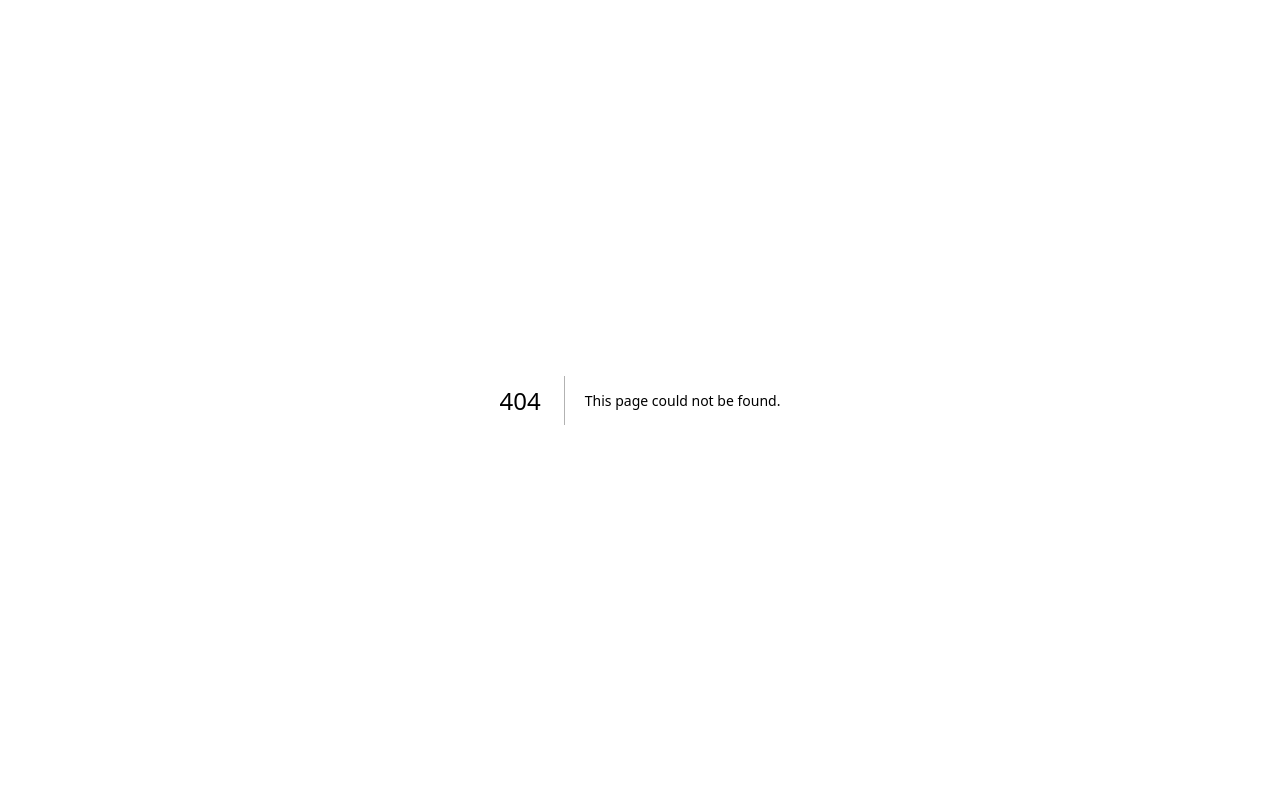
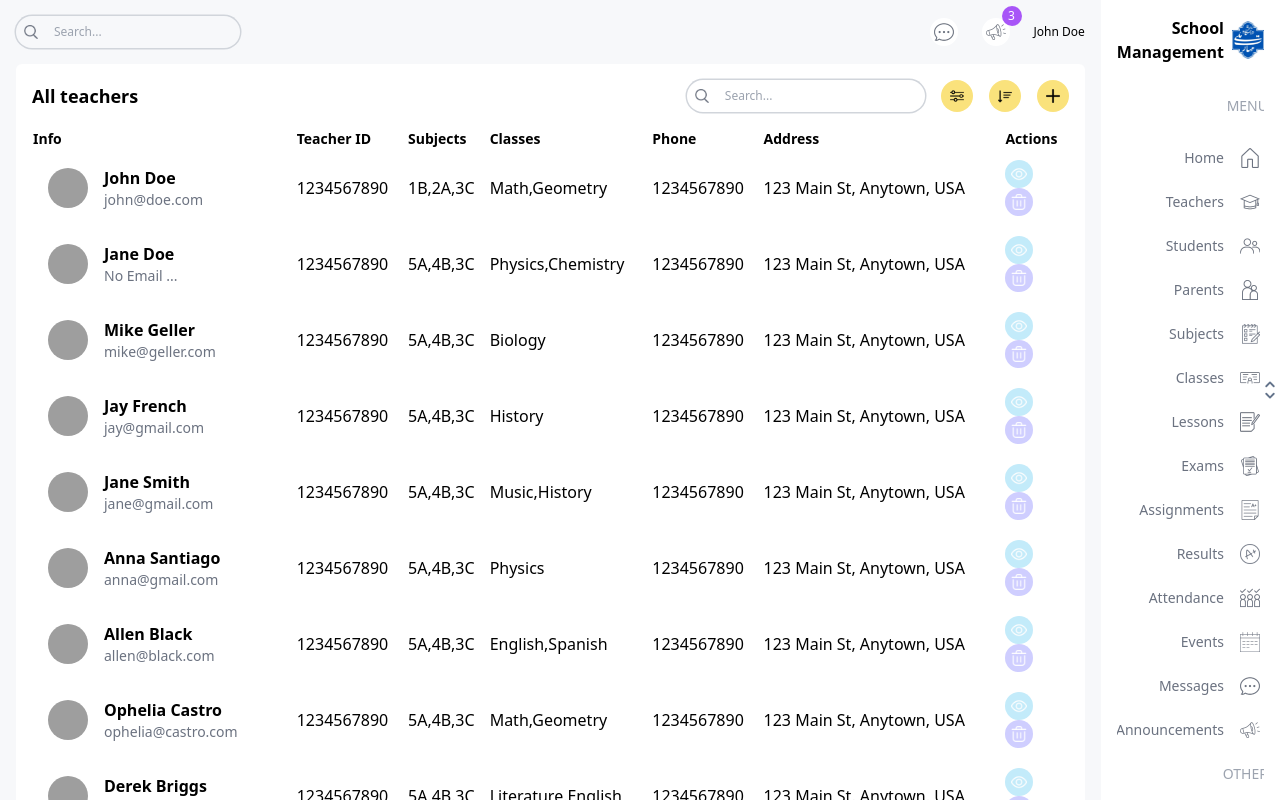
Before and after one commit to DonMohsen/school-management, a Next.js app: page /list/teachers in a window 1280 px wide. Before the commit this address had no page. Built offline with nearby package versions, Linux system fonts and the light colour scheme; grey boxes are pictures that could not be loaded.

Commit message:
until first table Donnnnne!

```diff
--- a/next.config.mjs
+++ b/next.config.mjs
@@ -1,4 +1,15 @@
 /** @type {import('next').NextConfig} */
-const nextConfig = {};
+const nextConfig = {
+    images: {
+        remotePatterns: [
+          {
+            protocol: 'https',
+            hostname: 'images.pexels.com',
+            port: '',
+            pathname: '/**',
+          },
+        ],
+      },
+};
 
 export default nextConfig;
--- /dev/null
+++ b/src/app/(dashboard)/list/teachers/page.tsx
@@ -0,0 +1,135 @@
+import Pagination from "@/components/Pagination";
+import Table from "@/components/Table";
+import TableSearch from "@/components/TableSearch";
+import { role, teachersData } from "@/lib/data";
+import Image from "next/image";
+import Link from "next/link";
+import React from "react";
+
+
+const TeacherList = () => {
+  const columns = [
+    {
+      header: "Info",
+      accessor: "info",
+    },
+    {
+      header: "Teacher ID",
+      accessor: "teacherId",
+      className: "hidden md:table-cell",
+    },
+    {
+      header: "Subjects",
+      accessor: "subjects",
+      className: "hidden md:table-cell",
+    },
+    {
+      header: "Classes",
+      accessor: "classes",
+      className: "hidden md:table-cell",
+    },
+    {
+      header: "Phone",
+      accessor: "phone",
+      className: "hidden lg:table-cell",
+    },
+    {
+      header: "Address",
+      accessor: "address",
+      className: "hidden lg:table-cell",
+    },
+    ...(role === "admin"
+      ? [
+          {
+            header: "Actions",
+            accessor: "action",
+          },
+        ]
+      : []),
+  ];
+    const renderRow=(item:any)=>(
+      <tr key={item.id}>
+        <td className="flex  items-center p-4 gap-4">
+
+
+        <Image src={item.photo} alt="photo" width={40} height={40} className="md:hidden xl:block w-10 h-10 rounded-full object-cover"/>
+        <div className="flex flex-col ">
+          <h3 className="font-semibold">{item.name}</h3>
+          {item.email?(
+          <p className="text-gray-500 text-sm">{item?.email}</p>
+        ):(          <p className="text-gray-500 text-sm">No Email ...</p>
+        )}
+
+        </div>
+        </td>
+        <td  className="hidden md:table-cell">
+          {item.teacherId}
+        </td>
+        <td  className="hidden md:table-cell">
+          {item.classes.join(",")}
+        </td>
+        <td  className="hidden md:table-cell">
+          {item.subjects.join(",")}
+        </td>
+        <td  className="hidden md:table-cell">
+          {item.phone}
+        </td>
+        <td  className="hidden md:table-cell">
+          {item.address}
+        </td>
+        <td>
+          <div className="flex items-center gap-2 ">
+            <Link href={`/list/teachers/${item.id}`}>
+            <button className="flex items-center justify-center w-7 h-7 rounded-full bg-lamaSky">
+
+            <Image src="/view.png" alt="view" width={16} height={16}/>
+            </button>
+            {role==='admin'&&
+              <button className="flex items-center justify-center w-7 h-7 rounded-full bg-lamaPurple">
+
+              <Image src="/delete.png" alt="view" width={16} height={16}/>
+              </button>
+            }
+
+            </Link>
+          </div>
+        </td>
+      </tr>
+    )
+  return (
+    <div className=" bg-white p-4 rounded-md flex-1 m-4 mt-0">
+      {/* //!TOP */}
+      <div className="flex items-center justify-between">
+        <h1 className="hidden md:block text-lg font-semibold">All teachers</h1>
+        {/* //!SEARCHBAR */}
+        <div className="flex flex-col md:flex-row items-center gap-4 w-full md:w-auto">
+          <TableSearch />
+          <div className="flex items-center justify-center gap-4 self-end">
+            <button className="w-8 h-8 flex items-center justify-center md:hover:brightness-75 rounded-full bg-lamaYellow">
+              <Image
+                src="/filter.png"
+                alt="filterlist"
+                width={14}
+                height={14}
+              />
+            </button>
+            <button className="w-8 h-8 flex items-center justify-center md:hover:brightness-75 rounded-full bg-lamaYellow">
+              <Image src="/sort.png" alt="sortlist" width={14} height={14} />
+            </button>
+            <button className="w-8 h-8 flex items-center justify-center md:hover:brightness-75 rounded-full bg-lamaYellow">
+              <Image src="/create.png" alt="add" width={14} height={14} />
+            </button>
+          </div>
+        </div>
+      </div>
+      {/* //!LIST */}
+      <Table columns={columns} renderRow={renderRow} data={teachersData}/>
+      {/* //!PAGINATION */}
+      <Pagination/>
+    </div>
+
+
+  );
+};
+
+export default TeacherList;
--- a/src/app/(dashboard)/parent/page.tsx
+++ b/src/app/(dashboard)/parent/page.tsx
@@ -1,9 +1,23 @@
+import Announcements from '@/components/Announcements'
+import BigCalendar from '@/components/BigCalendar'
 import React from 'react'
 
 const ParentPage = () => {
   return (
-    <div>ParentPage
+    <div className="  flex-1 p-4 flex gap-4 flex-col xl:flex-row">
+    {/* LEFT */}
+    <div className="w-full xl:w-2/3">
+      <div className="h-full bg-white p-4 rounded-md">
+        <h1 className="text-xl font-semibold">Schedule (john doe)</h1>
+    <BigCalendar/>
+        {/* <BigCalendarContainer type="classId" id={classItem[0].id} /> */}
+      </div>
     </div>
+    {/* RIGHT */}
+    <div className="w-full xl:w-1/3 flex flex-col gap-8">
+      <Announcements />
+    </div>
+  </div>
   )
 }
 
--- a/src/app/(dashboard)/teacher/page.tsx
+++ b/src/app/(dashboard)/teacher/page.tsx
@@ -1,8 +1,23 @@
+import Announcements from '@/components/Announcements'
+import BigCalendar from '@/components/BigCalendar'
 import React from 'react'
 
 const TeacherPage = () => {
   return (
-    <div>TeacherPage</div>
+    <div className="  flex-1 p-4 flex gap-4 flex-col xl:flex-row">
+    {/* LEFT */}
+    <div className="w-full xl:w-2/3">
+      <div className="h-full bg-white p-4 rounded-md">
+        <h1 className="text-xl font-semibold">Schedule (4A)</h1>
+    <BigCalendar/>
+        {/* <BigCalendarContainer type="classId" id={classItem[0].id} /> */}
+      </div>
+    </div>
+    {/* RIGHT */}
+    <div className="w-full xl:w-1/3 flex flex-col gap-8">
+      <Announcements />
+    </div>
+  </div>
   )
 }
 
--- /dev/null
+++ b/src/components/Pagination.tsx
@@ -0,0 +1,61 @@
+"use client";
+
+import { useRouter } from "next/navigation";
+
+const Pagination = () => {
+  const router = useRouter();
+
+//   const hasPrev = ITEM_PER_PAGE * (page - 1) > 0;
+//   const hasNext = ITEM_PER_PAGE * (page - 1) + ITEM_PER_PAGE < count;
+
+//   const changePage = (newPage: number) => {
+//     const params = new URLSearchParams(window.location.search);
+//     params.set("page", newPage.toString());
+//     router.push(`${window.location.pathname}?${params}`);
+//   };
+  return (
+    <div className="p-4 flex items-center justify-between text-gray-500">
+      <button
+        // disabled={!hasPrev}
+        className="py-2 px-4 rounded-md bg-slate-200 text-xs font-semibold disabled:opacity-50 disabled:cursor-not-allowed"
+        // onClick={() => {
+        //   changePage(page - 1);
+        // }}
+      >
+        Prev
+      </button>
+      <div className="flex items-center gap-2 text-sm">
+        {/* {Array.from(
+          { length: Math.ceil(count / ITEM_PER_PAGE) },
+          (_, index) => {
+            const pageIndex = index + 1;
+            return (
+              <button
+                key={pageIndex}
+                className={`px-2 rounded-sm ${
+                  page === pageIndex ? "bg-lamaSky" : ""
+                }`}
+                onClick={() => {
+                  changePage(pageIndex);
+                }}
+              >
+                {pageIndex}
+              </button>
+            );
+          }
+        )} */}
+      </div>
+      <button
+        className="py-2 px-4 rounded-md bg-slate-200 text-xs font-semibold disabled:opacity-50 disabled:cursor-not-allowed"
+        // disabled={!hasNext}
+        // onClick={() => {
+        //   changePage(page + 1);
+        // }}
+      >
+        Next
+      </button>
+    </div>
+  );
+};
+
+export default Pagination;
--- /dev/null
+++ b/src/components/Table.tsx
@@ -0,0 +1,29 @@
+import React from 'react'
+
+const Table = ({columns,renderRow,data}:{columns:{header:string;  accessor:string; className?:string}[];
+    renderRow:(item:any)=>React.ReactNode;
+    data:any[];
+
+}) => {
+  return (
+    <table className='w-full mt-4'>
+        <thead>
+            <tr>
+                {columns.map((col)=>(
+                    <th
+                    className='text-left text-sm'
+                    key={col.header}>{col.header}</th>
+                ))}
+            </tr>
+        </thead>
+        <tbody>
+            {data.map((item)=>(
+                renderRow(item)
+            ))}
+        </tbody>
+
+        </table>
+  )
+}
+
+export default Table
--- /dev/null
+++ b/src/components/TableSearch.tsx
@@ -0,0 +1,16 @@
+import Image from 'next/image'
+import React from 'react'
+
+const TableSearch = () => {
+  return (
+    <div className=" flex w-full md:flex items-center gap-2 text-xs rounded-full ring-[1.5px] ring-gray-300 px-2">
+    <Image src="/search.png" alt="" width={14} height={14} className='select-none' />
+    <input
+      type="text"
+      placeholder="Search..."
+      className="w-[200px] p-2 bg-transparent outline-none placeholder:select-none"
+    />
+  </div>  )
+}
+
+export default TableSearch
--- a/src/lib/data.ts
+++ b/src/lib/data.ts
@@ -19,7 +19,6 @@ export const teachersData = [
     id: 2,
     teacherId: "1234567890",
     name: "Jane Doe",
-    email: "jane@doe.com",
     photo:
       "https://images.pexels.com/photos/936126/pexels-photo-936126.jpeg?auto=compress&cs=tinysrgb&w=1200",
     phone: "1234567890",
@@ -921,20 +920,20 @@ export const calendarEvents = [
   {
     title: "Math",
     allDay: false,
-    start: new Date(2024,9,17,8,0),
-    end: new Date(2024,9,17,9,45),
+    start: new Date(2024,9,24,8,0),
+    end: new Date(2024,9,24,9,45),
   },
   {
     title: "English",
     allDay: false,
-    start: new Date(2024,9,17,10,0),
-    end: new Date(2024,9,17,12,0),
+    start: new Date(2024,9,24,10,0),
+    end: new Date(2024,9,24,12,0),
   },
   {
     title: "Biology",
     allDay: false,
-    start: new Date(2024, 7, 12, 10, 0),
-    end: new Date(2024, 7, 12, 10, 45),
+    start: new Date(2024,9,24,14,0),
+    end: new Date(2024,9,24,14,45),
   },
   {
     title: "Physics",
```
